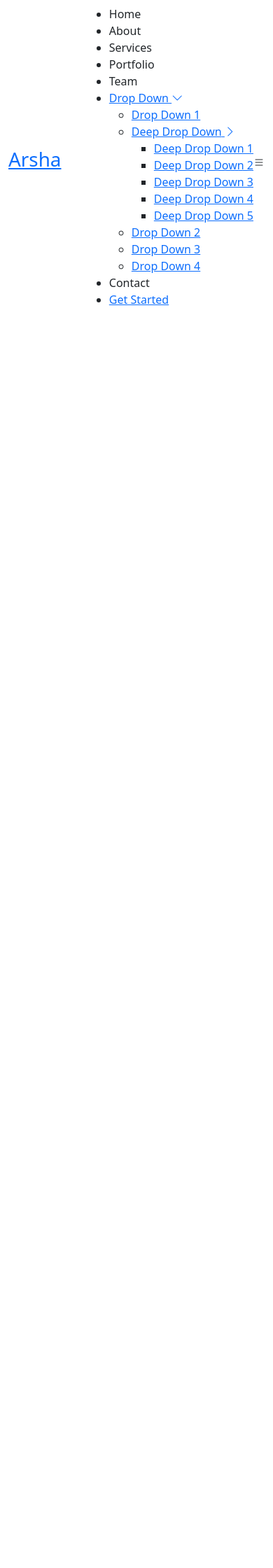
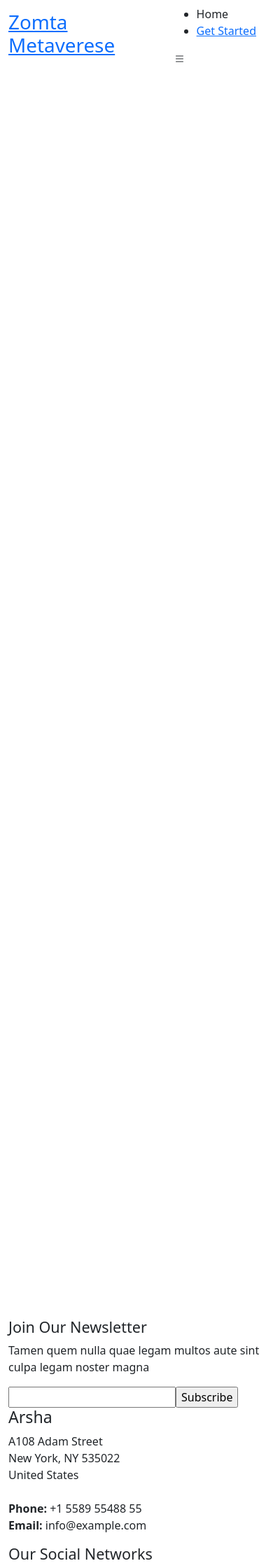
Before and after one commit to mahan-h23/zomta, a Django app: page / in a window 390 px wide; the page is wider, and only the part inside the window is pictured. Shown: the top 2240 px of that part at 70% size. Run offline with Django 4.2, Linux system fonts and the light colour scheme; some libraries are stand-ins or nearby versions.

Commit message:
Update the landing page

```diff
--- a/templates/index.html
+++ b/templates/index.html
@@ -44,35 +44,13 @@
 <header id="header" class="fixed-top ">
     <div class="container d-flex align-items-center">
 
-        <h1 class="logo me-auto"><a href="index.html">Arsha</a></h1>
+        <h1 class="logo me-auto"><a href="index.html">Zomta Metaverese</a></h1>
         <!-- Uncomment below if you prefer to use an image logo -->
         <!-- <a href="index.html" class="logo me-auto"><img src="assets/img/logo.png" alt="" class="img-fluid"></a>-->
 
         <nav id="navbar" class="navbar">
             <ul>
                 <li><a class="nav-link scrollto active" href="#hero">Home</a></li>
-                <li><a class="nav-link scrollto" href="#about">About</a></li>
-                <li><a class="nav-link scrollto" href="#services">Services</a></li>
-                <li><a class="nav-link   scrollto" href="#portfolio">Portfolio</a></li>
-                <li><a class="nav-link scrollto" href="#team">Team</a></li>
-                <li class="dropdown"><a href="#"><span>Drop Down</span> <i class="bi bi-chevron-down"></i></a>
-                    <ul>
-                        <li><a href="#">Drop Down 1</a></li>
-                        <li class="dropdown"><a href="#"><span>Deep Drop Down</span> <i class="bi bi-chevron-right"></i></a>
-                            <ul>
-                                <li><a href="#">Deep Drop Down 1</a></li>
-                                <li><a href="#">Deep Drop Down 2</a></li>
-                                <li><a href="#">Deep Drop Down 3</a></li>
-                                <li><a href="#">Deep Drop Down 4</a></li>
-                                <li><a href="#">Deep Drop Down 5</a></li>
-                            </ul>
-                        </li>
-                        <li><a href="#">Drop Down 2</a></li>
-                        <li><a href="#">Drop Down 3</a></li>
-                        <li><a href="#">Drop Down 4</a></li>
-                    </ul>
-                </li>
-                <li><a class="nav-link scrollto" href="#contact">Contact</a></li>
                 <li><a class="getstarted scrollto" href="#about">Get Started</a></li>
             </ul>
             <i class="bi bi-list mobile-nav-toggle"></i>
@@ -88,8 +66,9 @@
         <div class="row">
             <div class="col-lg-6 d-flex flex-column justify-content-center pt-4 pt-lg-0 order-2 order-lg-1"
                  data-aos="fade-up" data-aos-delay="200">
-                <h1>Better Solutions For Your Business</h1>
-                <h2>We are team of talented designers making websites with Bootstrap</h2>
+                <h1>The First Major NFT Hub Built on Ethereum and Polygon</h1>
+                <h2>We're building the definitive platform to create, discover, trade, and leverage any digital content
+                    on the blockchain.</h2>
                 <div class="d-flex justify-content-center justify-content-lg-start">
                     <a href="#about" class="btn-get-started scrollto">Get Started</a>
                     <a href="https://www.youtube.com/watch?v=jDDaplaOz7Q" class="glightbox btn-watch-video"><i
@@ -97,7 +76,7 @@
                 </div>
             </div>
             <div class="col-lg-6 order-1 order-lg-2 hero-img" data-aos="zoom-in" data-aos-delay="200">
-                <img src="assets/img/hero-img.png" class="img-fluid animated" alt="">
+                <img src="{% static 'assets/img/base.png' %}" class="img-fluid animated" alt="">
             </div>
         </div>
     </div>
@@ -113,27 +92,27 @@
             <div class="row" data-aos="zoom-in">
 
                 <div class="col-lg-2 col-md-4 col-6 d-flex align-items-center justify-content-center">
-                    <img src="assets/img/clients/client-1.png" class="img-fluid" alt="">
+                    <img src="{% static 'img/coin/btc.svg' %}" class="img-fluid" alt="">
                 </div>
 
                 <div class="col-lg-2 col-md-4 col-6 d-flex align-items-center justify-content-center">
-                    <img src="assets/img/clients/client-2.png" class="img-fluid" alt="">
+                    <img src="{% static 'img/coin/eth.svg' %}" class="img-fluid" alt="">
                 </div>
 
                 <div class="col-lg-2 col-md-4 col-6 d-flex align-items-center justify-content-center">
-                    <img src="assets/img/clients/client-3.png" class="img-fluid" alt="">
+                    <img src="{% static 'img/coin/ctxc.svg' %}" class="img-fluid" alt="">
                 </div>
 
                 <div class="col-lg-2 col-md-4 col-6 d-flex align-items-center justify-content-center">
-                    <img src="assets/img/clients/client-4.png" class="img-fluid" alt="">
+                    <img src="{% static 'img/coin/ada.svg' %}" class="img-fluid" alt="">
                 </div>
 
                 <div class="col-lg-2 col-md-4 col-6 d-flex align-items-center justify-content-center">
-                    <img src="assets/img/clients/client-5.png" class="img-fluid" alt="">
+                    <img src="{% static 'img/coin/sol.svg' %}" class="img-fluid" alt="">
                 </div>
 
                 <div class="col-lg-2 col-md-4 col-6 d-flex align-items-center justify-content-center">
-                    <img src="assets/img/clients/client-6.png" class="img-fluid" alt="">
+                    <img src="{% static 'img/coin/qtum.svg' %}" class="img-fluid" alt="">
                 </div>
 
             </div>
@@ -257,7 +236,7 @@
         </div>
     </section><!-- End Why Us Section -->
 
-    <!-- ======= Skills Section ======= -->
+    <!-- ======= Skills Section =======
     <section id="skills" class="skills">
         <div class="container" data-aos="fade-up">
 
@@ -313,61 +292,11 @@
             </div>
 
         </div>
-    </section><!-- End Skills Section -->
+    </section>
+-->
 
-    <!-- ======= Services Section ======= -->
-    <section id="services" class="services section-bg">
-        <div class="container" data-aos="fade-up">
 
-            <div class="section-title">
-                <h2>Services</h2>
-                <p>Magnam dolores commodi suscipit. Necessitatibus eius consequatur ex aliquid fuga eum quidem. Sit sint
-                    consectetur velit. Quisquam quos quisquam cupiditate. Et nemo qui impedit suscipit alias ea. Quia
-                    fugiat sit in iste officiis commodi quidem hic quas.</p>
-            </div>
-
-            <div class="row">
-                <div class="col-xl-3 col-md-6 d-flex align-items-stretch" data-aos="zoom-in" data-aos-delay="100">
-                    <div class="icon-box">
-                        <div class="icon"><i class="bx bxl-dribbble"></i></div>
-                        <h4><a href="">Lorem Ipsum</a></h4>
-                        <p>Voluptatum deleniti atque corrupti quos dolores et quas molestias excepturi</p>
-                    </div>
-                </div>
-
-                <div class="col-xl-3 col-md-6 d-flex align-items-stretch mt-4 mt-md-0" data-aos="zoom-in"
-                     data-aos-delay="200">
-                    <div class="icon-box">
-                        <div class="icon"><i class="bx bx-file"></i></div>
-                        <h4><a href="">Sed ut perspici</a></h4>
-                        <p>Duis aute irure dolor in reprehenderit in voluptate velit esse cillum dolore</p>
-                    </div>
-                </div>
-
-                <div class="col-xl-3 col-md-6 d-flex align-items-stretch mt-4 mt-xl-0" data-aos="zoom-in"
-                     data-aos-delay="300">
-                    <div class="icon-box">
-                        <div class="icon"><i class="bx bx-tachometer"></i></div>
-                        <h4><a href="">Magni Dolores</a></h4>
-                        <p>Excepteur sint occaecat cupidatat non proident, sunt in culpa qui officia</p>
-                    </div>
-                </div>
-
-                <div class="col-xl-3 col-md-6 d-flex align-items-stretch mt-4 mt-xl-0" data-aos="zoom-in"
-                     data-aos-delay="400">
-                    <div class="icon-box">
-                        <div class="icon"><i class="bx bx-layer"></i></div>
-                        <h4><a href="">Nemo Enim</a></h4>
-                        <p>At vero eos et accusamus et iusto odio dignissimos ducimus qui blanditiis</p>
-                    </div>
-                </div>
-
-            </div>
-
-        </div>
-    </section><!-- End Services Section -->
-
-    <!-- ======= Cta Section ======= -->
+    <!-- ======= Cta Section =======
     <section id="cta" class="cta">
         <div class="container" data-aos="zoom-in">
 
@@ -384,9 +313,9 @@
             </div>
 
         </div>
-    </section><!-- End Cta Section -->
+    </section> End Cta Section -->
 
-    <!-- ======= Portfolio Section ======= -->
+    <!-- ======= Portfolio Section =======
     <section id="portfolio" class="portfolio">
         <div class="container" data-aos="fade-up">
 
@@ -526,9 +455,9 @@
             </div>
 
         </div>
-    </section><!-- End Portfolio Section -->
+    </section> End Portfolio Section -->
 
-    <!-- ======= Team Section ======= -->
+    <!-- ======= Team Section =======
     <section id="team" class="team section-bg">
         <div class="container" data-aos="fade-up">
 
@@ -612,9 +541,9 @@
             </div>
 
         </div>
-    </section><!-- End Team Section -->
+    </section>  End Team Section -->
 
-    <!-- ======= Pricing Section ======= -->
+    <!-- ======= Pricing Section =======
     <section id="pricing" class="pricing">
         <div class="container" data-aos="fade-up">
 
@@ -675,9 +604,9 @@
             </div>
 
         </div>
-    </section><!-- End Pricing Section -->
+    </section> End Pricing Section -->
 
-    <!-- ======= Frequently Asked Questions Section ======= -->
+    <!-- ======= Frequently Asked Questions Section =======
     <section id="faq" class="faq section-bg">
         <div class="container" data-aos="fade-up">
 
@@ -766,9 +695,9 @@
             </div>
 
         </div>
-    </section><!-- End Frequently Asked Questions Section -->
+    </section> End Frequently Asked Questions Section -->
 
-    <!-- ======= Contact Section ======= -->
+    <!-- ======= Contact Section =======
     <section id="contact" class="contact">
         <div class="container" data-aos="fade-up">
 
@@ -841,7 +770,7 @@
             </div>
 
         </div>
-    </section><!-- End Contact Section -->
+    </section> End Contact Section -->
 
 </main><!-- End #main -->
 
@@ -866,7 +795,7 @@
         <div class="container">
             <div class="row">
 
-                <div class="col-lg-3 col-md-6 footer-contact">
+                <div class="col-lg-6 col-md-6 footer-contact">
                     <h3>Arsha</h3>
                     <p>
                         A108 Adam Street <br>
@@ -877,29 +806,10 @@
                     </p>
                 </div>
 
-                <div class="col-lg-3 col-md-6 footer-links">
-                    <h4>Useful Links</h4>
-                    <ul>
-                        <li><i class="bx bx-chevron-right"></i> <a href="#">Home</a></li>
-                        <li><i class="bx bx-chevron-right"></i> <a href="#">About us</a></li>
-                        <li><i class="bx bx-chevron-right"></i> <a href="#">Services</a></li>
-                        <li><i class="bx bx-chevron-right"></i> <a href="#">Terms of service</a></li>
-                        <li><i class="bx bx-chevron-right"></i> <a href="#">Privacy policy</a></li>
-                    </ul>
-                </div>
 
-                <div class="col-lg-3 col-md-6 footer-links">
-                    <h4>Our Services</h4>
-                    <ul>
-                        <li><i class="bx bx-chevron-right"></i> <a href="#">Web Design</a></li>
-                        <li><i class="bx bx-chevron-right"></i> <a href="#">Web Development</a></li>
-                        <li><i class="bx bx-chevron-right"></i> <a href="#">Product Management</a></li>
-                        <li><i class="bx bx-chevron-right"></i> <a href="#">Marketing</a></li>
-                        <li><i class="bx bx-chevron-right"></i> <a href="#">Graphic Design</a></li>
-                    </ul>
-                </div>
 
-                <div class="col-lg-3 col-md-6 footer-links">
+
+                <div class="col-lg-6 col-md-6 footer-links">
                     <h4>Our Social Networks</h4>
                     <p>Cras fermentum odio eu feugiat lide par naso tierra videa magna derita valies</p>
                     <div class="social-links mt-3">
@@ -917,15 +827,9 @@
 
     <div class="container footer-bottom clearfix">
         <div class="copyright">
-            &copy; Copyright <strong><span>Arsha</span></strong>. All Rights Reserved
+            &copy; Copyright <strong><span>ZOMATA</span></strong>. All Rights Reserved
         </div>
-        <div class="credits">
-            <!-- All the links in the footer should remain intact. -->
-            <!-- You can delete the links only if you purchased the pro version. -->
-            <!-- Licensing information: https://bootstrapmade.com/license/ -->
-            <!-- Purchase the pro version with working PHP/AJAX contact form: https://bootstrapmade.com/arsha-free-bootstrap-html-template-corporate/ -->
-            Designed by <a href="https://bootstrapmade.com/">BootstrapMade</a>
-        </div>
+
     </div>
 </footer><!-- End Footer -->
 
```
Also changed, not shown: 8 other files.
